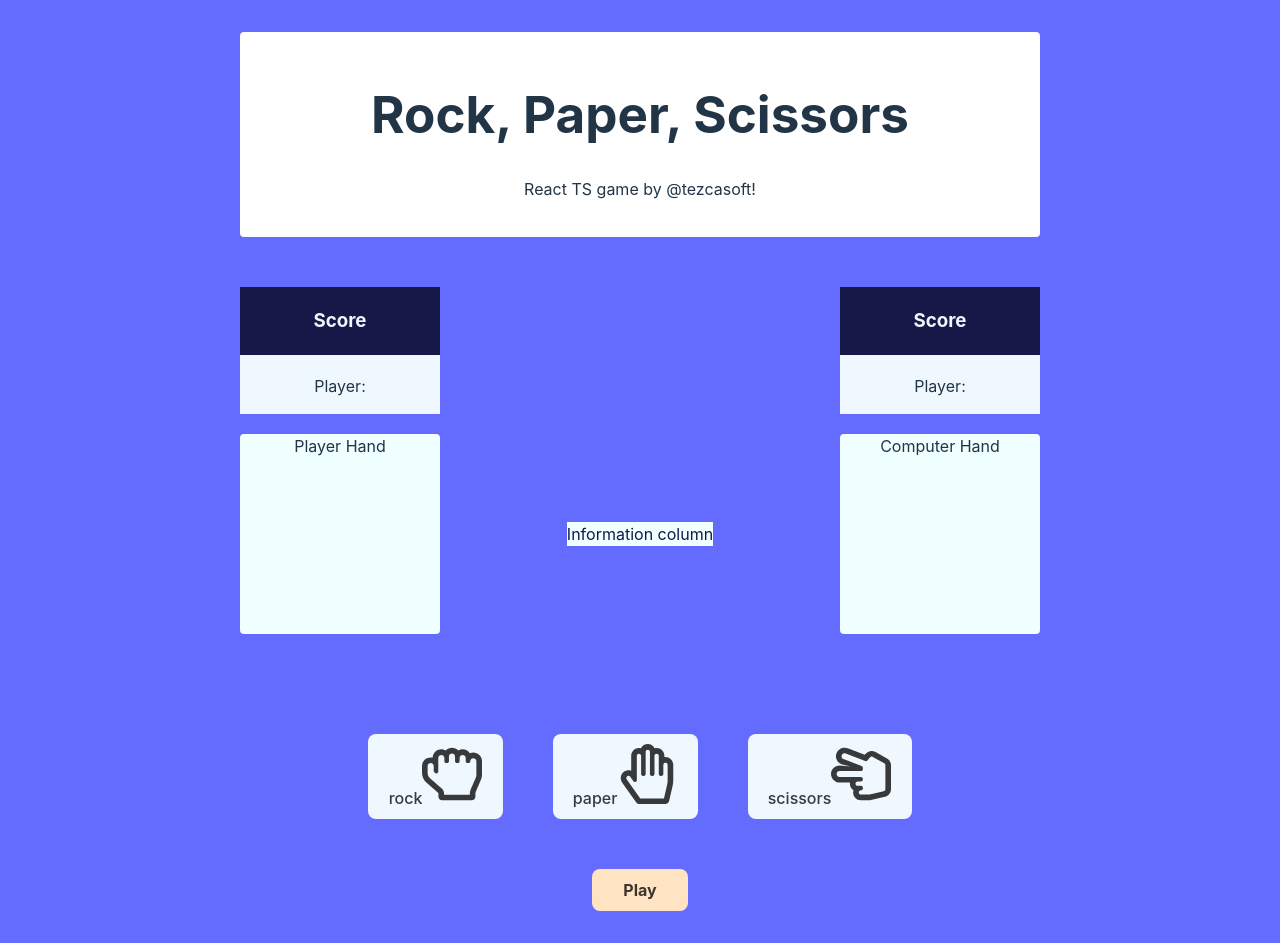
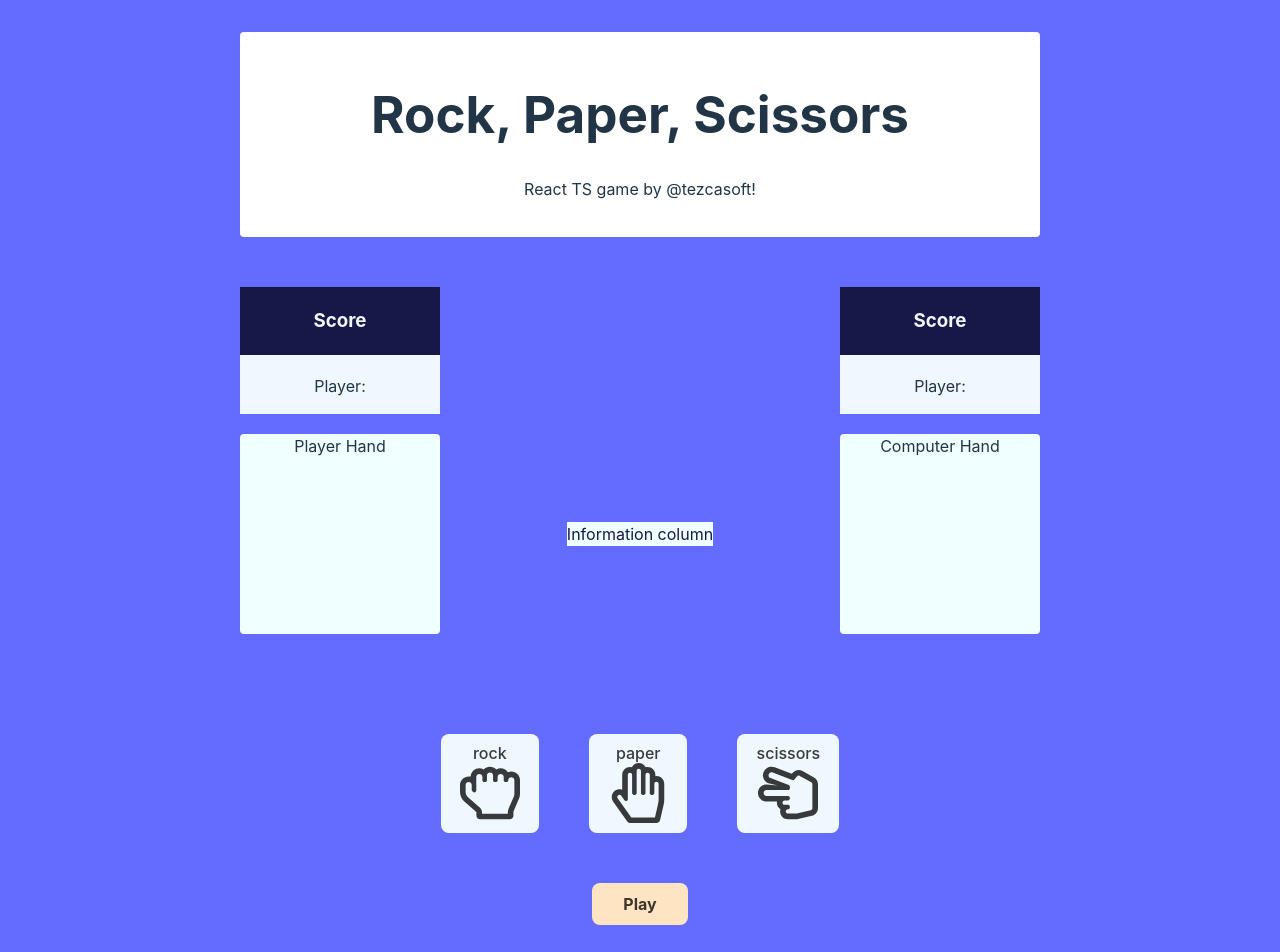
Before and after one commit to heladiofog/rock-paper-scissors-react-ts, a React (Vite) app: page / in a window 1280 px wide. Shown: the top 952 px of the page. Built offline with nearby package versions, Linux system fonts and the light colour scheme.

Commit message:
Fixing styles for hand selector component.

```diff
--- a/src/components/HandSelector.module.css
+++ b/src/components/HandSelector.module.css
@@ -1,3 +1,7 @@
 .choiceButton {
+  display: flex;
+  flex-direction: column;
   background-color: aliceblue;
+  align-items: center;
+  border: none;
 }
```
